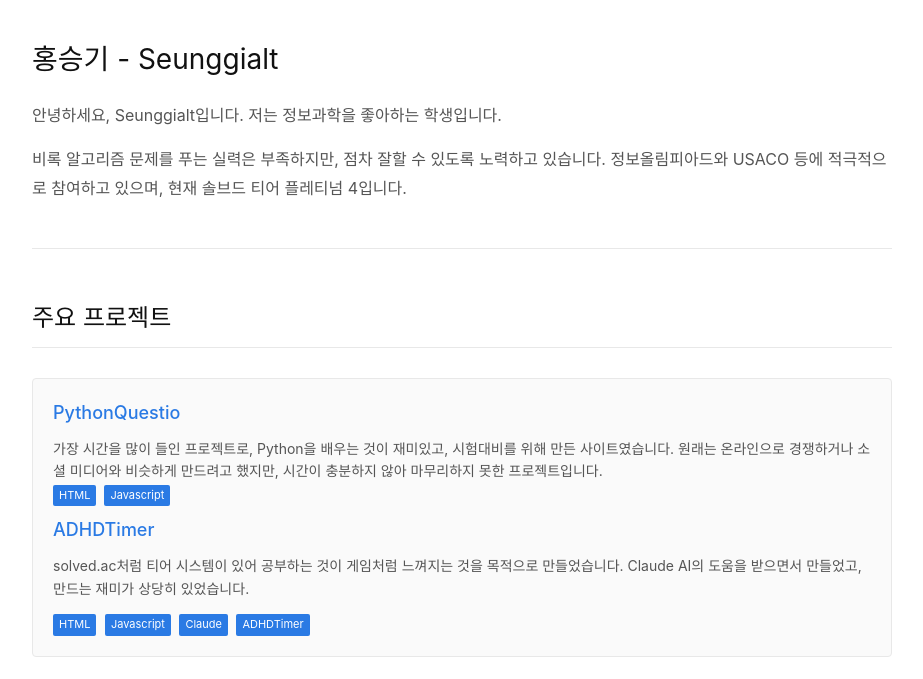
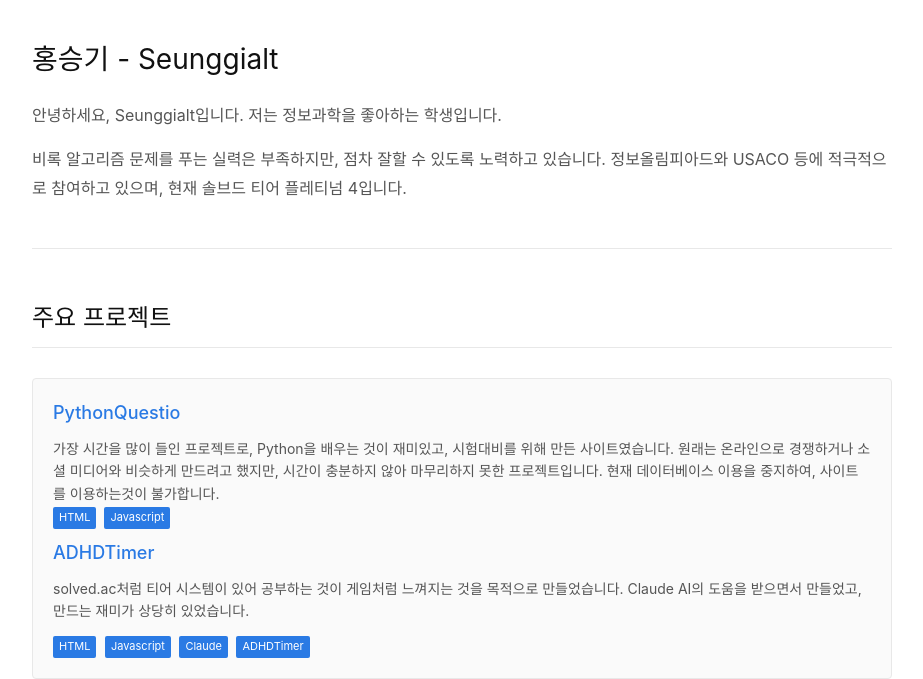
Before and after one commit to seunggialt/seunggialt.github.io, a plain HTML site: page index.html in a window 1280 px wide. Shown: the part 106-785 px from the top of the page, without its empty margins (178-1101 px from the left). Drawn offline with Linux system fonts and the light colour scheme.

Commit message:
Update index.html

```diff
--- a/index.html
+++ b/index.html
@@ -386,10 +386,11 @@
             <li class="project-item">
                 <h3 class="project-title"><a href="https://login-system-kilc.onrender.com">PythonQuestio</a></h3>
                 <p class="project-desc">
-                    가장 시간을 많이 들인 프로젝트로, Python을 배우는 것이 재미있고, 시험대비를 위해 만든 사이트였습니다. 원래는 온라인으로 경쟁하거나 소셜 미디어와 비슷하게 만드려고 했지만, 시간이 충분하지 않아 마무리하지 못한 프로젝트입니다.
+                    가장 시간을 많이 들인 프로젝트로, Python을 배우는 것이 재미있고, 시험대비를 위해 만든 사이트였습니다. 원래는 온라인으로 경쟁하거나 소셜 미디어와 비슷하게 만드려고 했지만, 시간이 충분하지 않아 마무리하지 못한 프로젝트입니다. 현재 데이터베이스 이용을 중지하여, 사이트를 이용하는것이 불가합니다.
                     <br>
                     <span class="project-tag">HTML</span>
                     <span class="project-tag">Javascript</span>
+                    <br>
 
                 </div>
 
```
